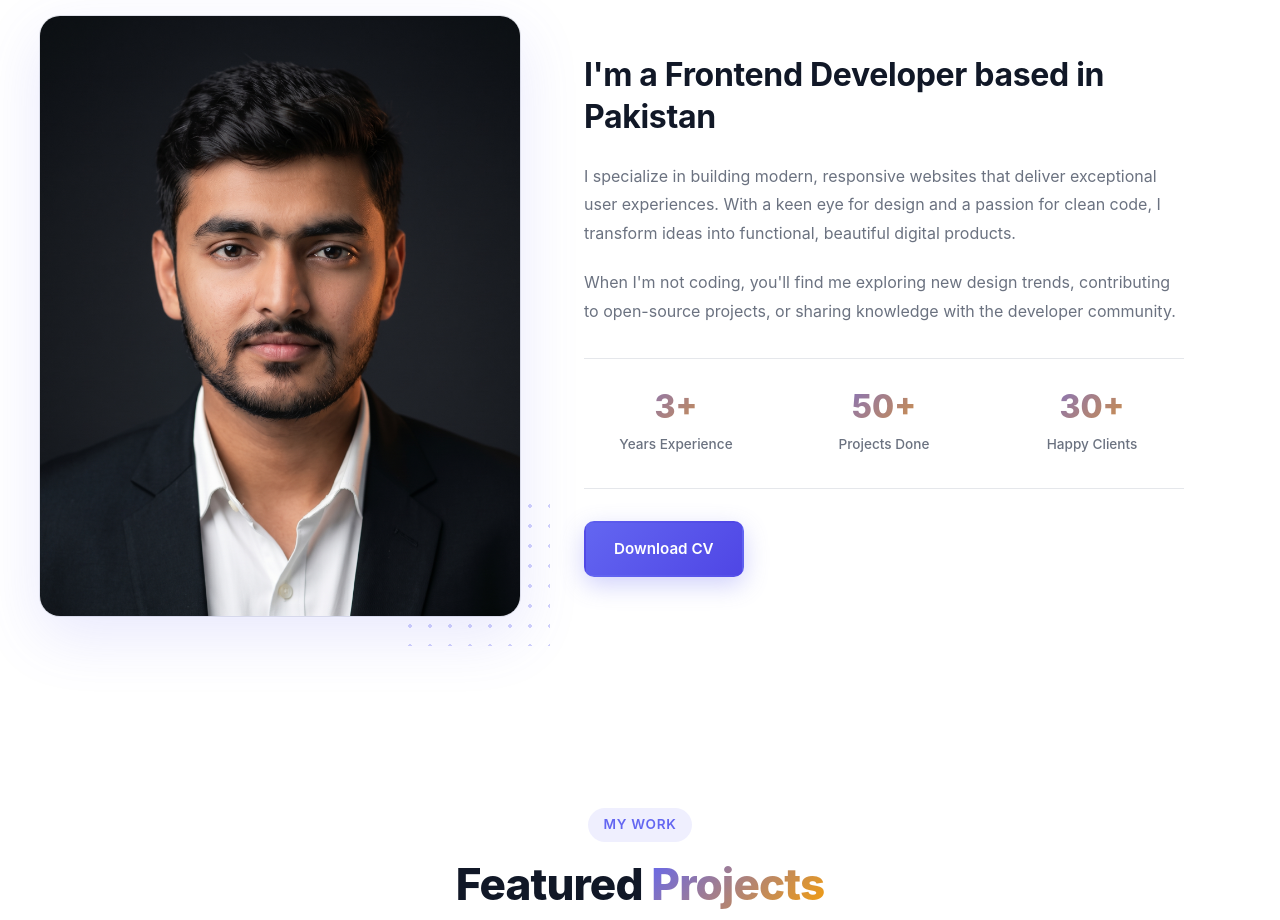
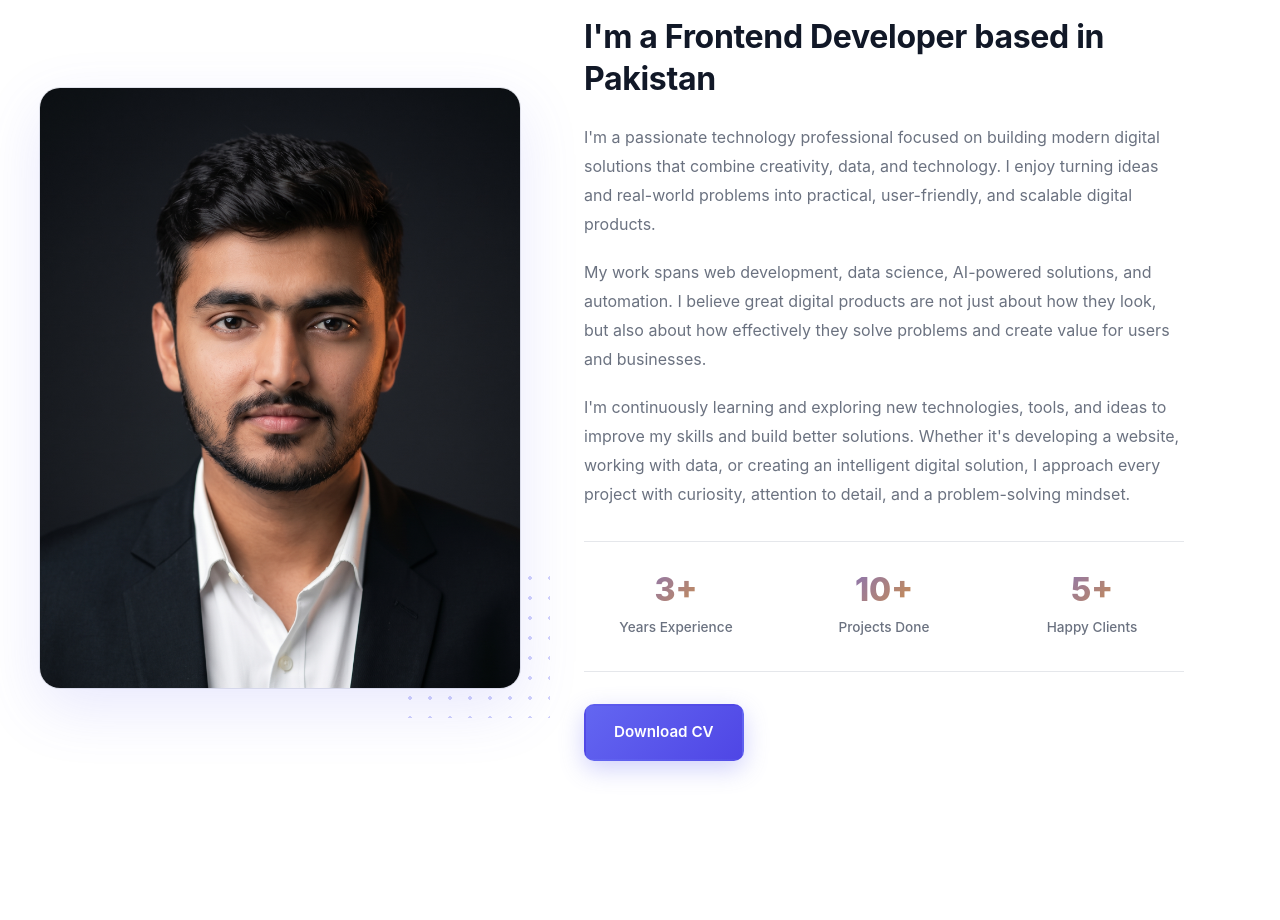
Before and after one commit to Abdul-Raqeeb75/Raqeeb-Sajjad, a Next.js app: page / in a window 1280 px wide. Shown: the part 1240-2160 px from the top of the page. Built offline with nearby package versions, Linux system fonts and the light colour scheme.

Commit message:
Revise About section for clarity and detail
Updated the About section to reflect a more comprehensive overview of skills and experiences, emphasizing a passion for technology and continuous learning.

```diff
--- a/components/About.js
+++ b/components/About.js
@@ -58,17 +58,26 @@ export default function About() {
             </h3>
 
             <p className="about-paragraph reveal">
-              I specialize in building modern, responsive websites that
-              deliver exceptional user experiences. With a keen eye for
-              design and a passion for clean code, I transform ideas into
-              functional, beautiful digital products.
-            </p>
+  I'm a passionate technology professional focused on building modern
+  digital solutions that combine creativity, data, and technology.
+  I enjoy turning ideas and real-world problems into practical,
+  user-friendly, and scalable digital products.
+</p>
 
-            <p className="about-paragraph reveal">
-              When I'm not coding, you'll find me exploring new design
-              trends, contributing to open-source projects, or sharing
-              knowledge with the developer community.
-            </p>
+<p className="about-paragraph reveal">
+  My work spans web development, data science, AI-powered solutions,
+  and automation. I believe great digital products are not just about
+  how they look, but also about how effectively they solve problems
+  and create value for users and businesses.
+</p>
+
+<p className="about-paragraph reveal">
+  I'm continuously learning and exploring new technologies, tools,
+  and ideas to improve my skills and build better solutions. Whether
+  it's developing a website, working with data, or creating an
+  intelligent digital solution, I approach every project with
+  curiosity, attention to detail, and a problem-solving mindset.
+</p>
 
             <div className="about-stats">
               <div className="stat-item reveal">
@@ -76,11 +85,11 @@ export default function About() {
                 <span className="stat-label">Years Experience</span>
               </div>
               <div className="stat-item reveal">
-                <span className="stat-number">50+</span>
+                <span className="stat-number">10+</span>
                 <span className="stat-label">Projects Done</span>
               </div>
               <div className="stat-item reveal">
-                <span className="stat-number">30+</span>
+                <span className="stat-number">5+</span>
                 <span className="stat-label">Happy Clients</span>
               </div>
             </div>
```
